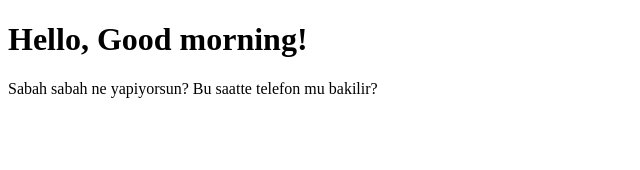
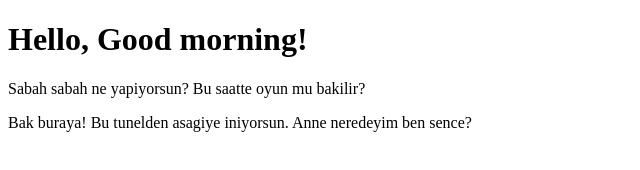
Before and after one commit to dtokat/poco-deniz, a plain HTML site: page index.html in a window 1280 px wide. Shown: the whole page, without its empty margins (0-640 px from the left). Drawn offline with Linux system fonts and the light colour scheme.

Commit message:
add new activity

```diff
--- a/index.html
+++ b/index.html
@@ -7,7 +7,8 @@
 </head>
 <body>
     <h1>Hello, Good morning!</h1>
-    <p>Sabah sabah ne yapiyorsun? Bu saatte telefon mu bakilir?</p>
+    <p>Sabah sabah ne yapiyorsun? Bu saatte oyun mu bakilir?</p>
+    <p>Bak buraya! Bu tunelden asagiye iniyorsun. Anne neredeyim ben sence?</p>
 
 </body>
 </html>
```
